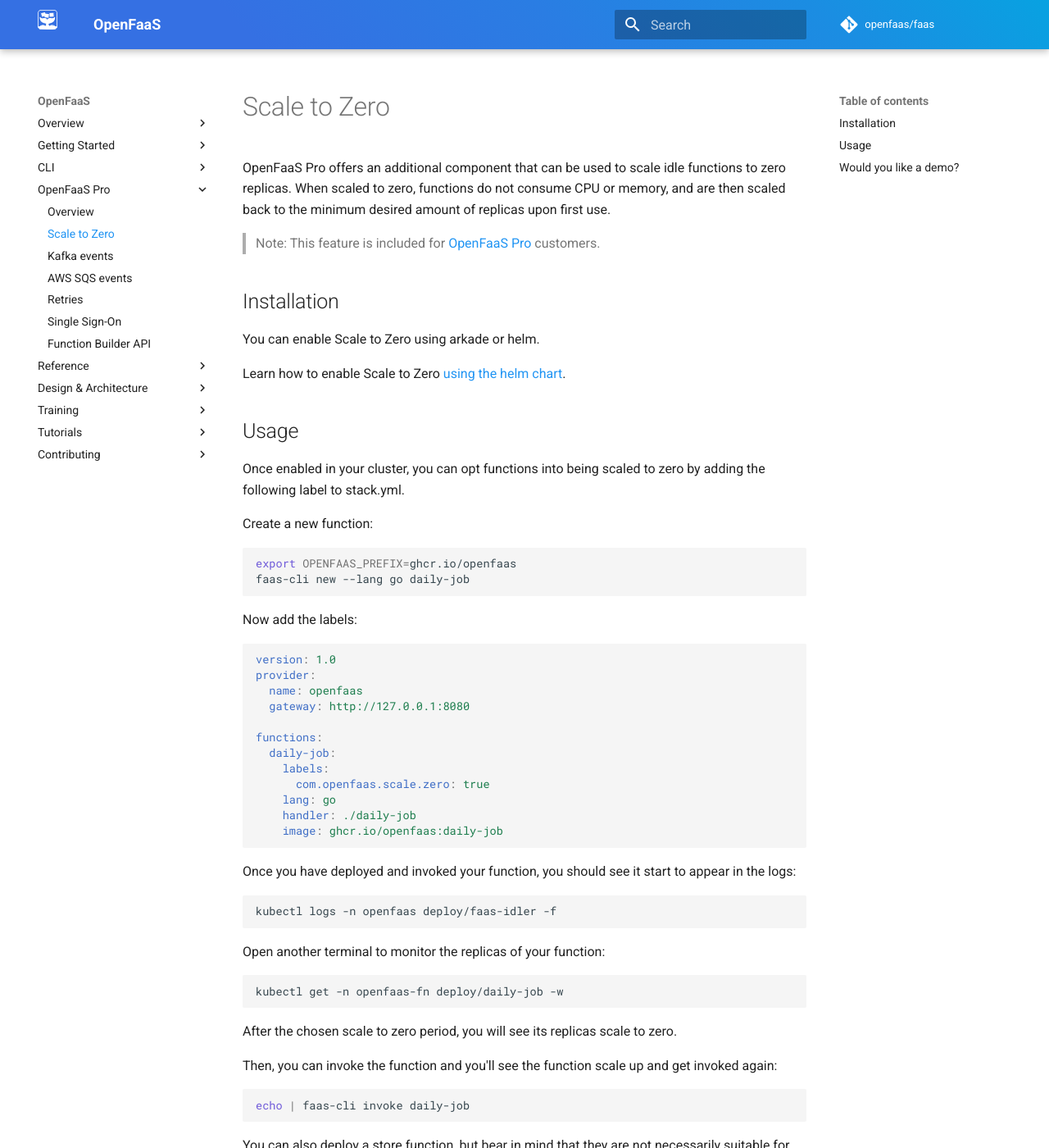
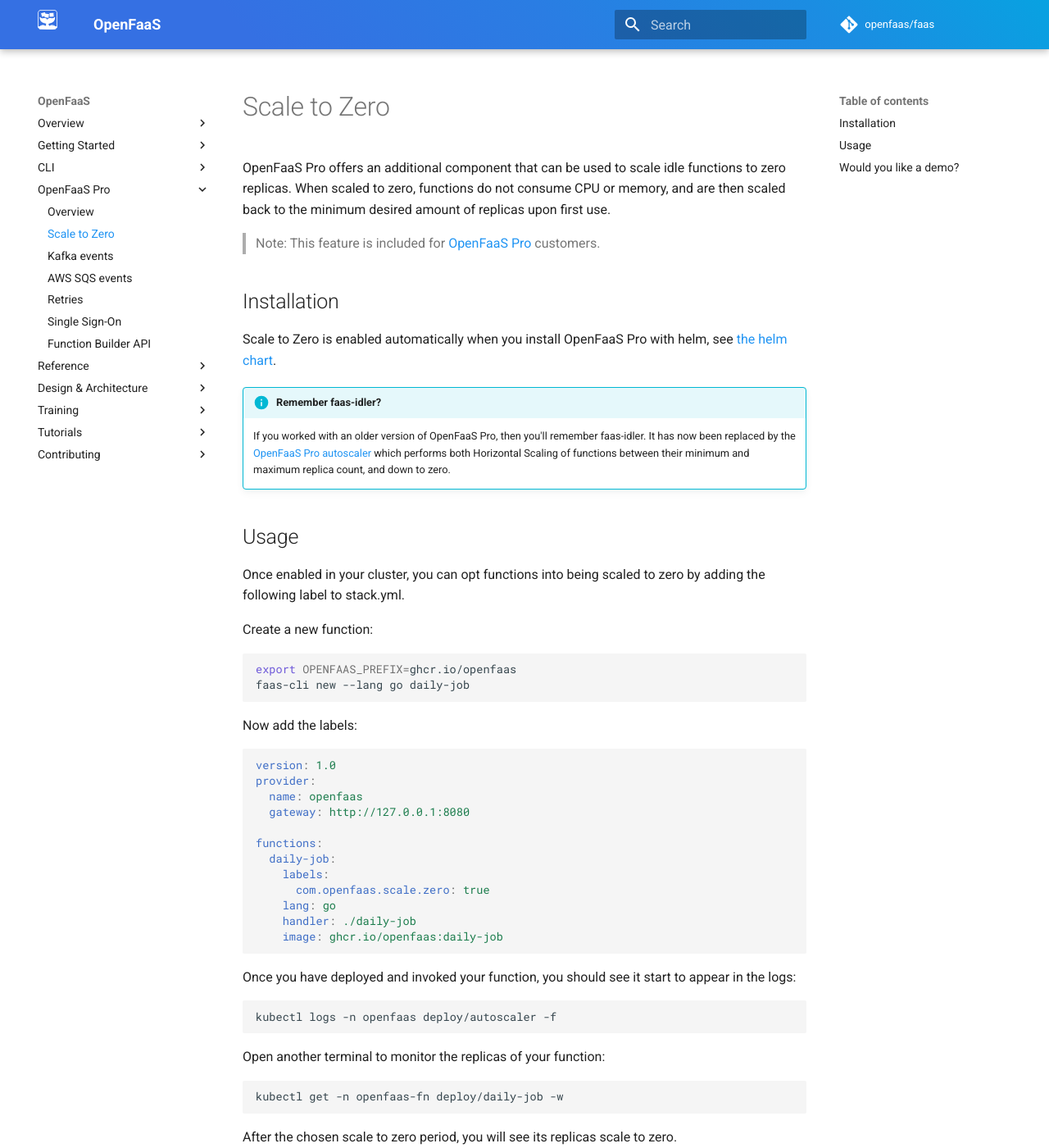
Before and after one commit to openfaas/docs, an MkDocs documentation site: the page built from docs/openfaas-pro/scale-to-zero.md, in a window 1280 px wide and 1400 px high. Shown: the whole window at 82% size. Built offline with MkDocs 1.6.1 and Material for MkDocs 9.7.7, drawn with Linux system fonts in a browser that asks for light colours; comment, search, counter and statistics services are not loaded.

Commit message:
Note that scale to zero is now in the main autoscaler
Signed-off-by: Alex Ellis (OpenFaaS Ltd) <alexellis2@gmail.com>

````diff
--- a/docs/openfaas-pro/scale-to-zero.md
+++ b/docs/openfaas-pro/scale-to-zero.md
@@ -6,9 +6,11 @@ OpenFaaS Pro offers an additional component that can be used to scale idle funct
 
 ## Installation
 
-You can enable Scale to Zero using arkade or helm.
+Scale to Zero is enabled automatically when you install OpenFaaS Pro with helm, see [the helm chart](https://github.com/openfaas/faas-netes/tree/master/chart/openfaas).
 
-Learn how to enable Scale to Zero [using the helm chart](https://github.com/openfaas/faas-netes/tree/master/chart/openfaas).
+!!! info "Remember faas-idler?"
+
+    If you worked with an older version of OpenFaaS Pro, then you'll remember faas-idler. It has now been replaced by the [OpenFaaS Pro autoscaler](/architecture/autoscaling) which performs both Horizontal Scaling of functions between their minimum and maximum replica count, and down to zero.
 
 ## Usage
 
@@ -41,7 +43,7 @@ functions:
 Once you have deployed and invoked your function, you should see it start to appear in the logs:
 
 ```bash
-kubectl logs -n openfaas deploy/faas-idler -f
+kubectl logs -n openfaas deploy/autoscaler -f
 ```
 
 Open another terminal to monitor the replicas of your function:
````
